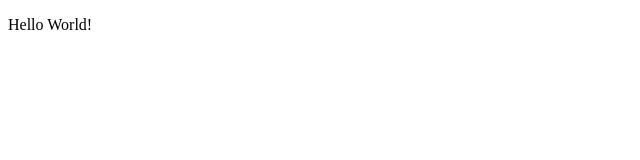
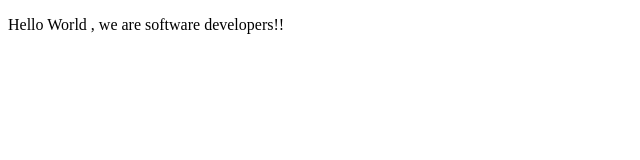
Before and after one commit to aranguren-luis/MicroverseTrialss, a plain HTML site: page index.html in a window 1280 px wide. Shown: the whole page, without its empty margins (0-640 px from the left). Drawn offline with Linux system fonts and the light colour scheme.

Commit message:
second commit

```diff
--- a/index.html
+++ b/index.html
@@ -7,7 +7,7 @@
   </head>
 
   <body>
-    <p>Hello World!</p>
+    <p>Hello World , we are software developers!!</p>
 
     <script src="https://cdn.freecodecamp.org/testable-projects-fcc/v1/bundle.js"></script>
 
```
